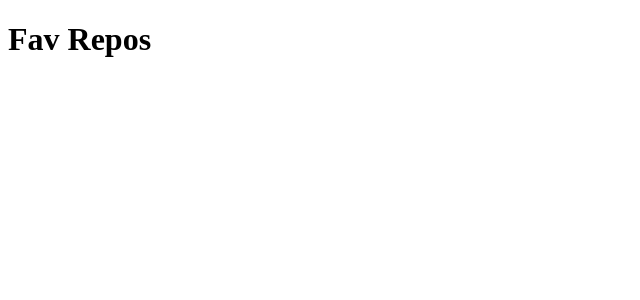
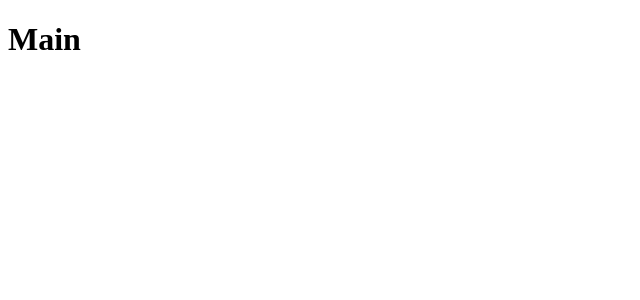
Before and after one commit to gabriel-venezian/fav-repos, a React (Create React App) app: page / in a window 1280 px wide. Shown: the top 300 px of the page, without its empty margins (0-640 px from the left). Built offline with nearby package versions, Linux system fonts and the light colour scheme.

Commit message:
Config routes

```diff
--- a/src/App.js
+++ b/src/App.js
@@ -1,5 +1,7 @@
+import Router from './router';
+
 export default function App() {
   return (
-    <h1>Fav Repos</h1>
+    <Router />
   );
 }
--- /dev/null
+++ b/src/pages/Main/index.js
@@ -0,0 +1,7 @@
+import React from "react";
+
+export default function Main() {
+  return (
+    <h1>Main</h1>
+  )
+}
--- /dev/null
+++ b/src/pages/Repository/index.js
@@ -0,0 +1,7 @@
+import React from "react";
+
+export default function Repository() {
+  return (
+    <h1>Repository</h1>
+  )
+}
--- /dev/null
+++ b/src/router.js
@@ -0,0 +1,15 @@
+import React from 'react';
+import { BrowserRouter, Routes, Route } from 'react-router-dom';
+import Main from './pages/Main';
+import Repository from './pages/Repository';
+
+export default function Router() {
+  return (
+    <BrowserRouter>
+      <Routes>
+        <Route path='/' element={<Main />} exact />
+        <Route path='/repository/:repository' element={<Repository />} exact />
+      </Routes>
+    </BrowserRouter>
+  )
+};
```
